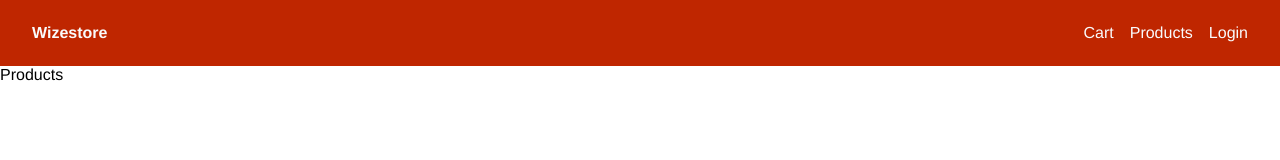
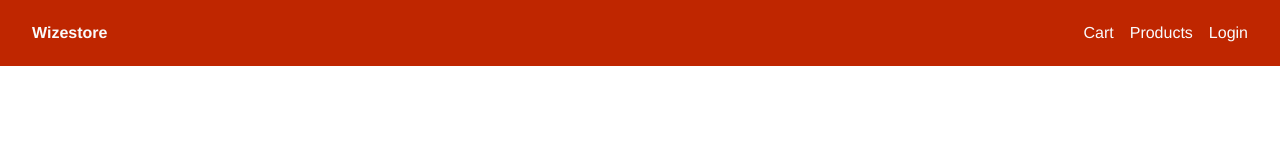
Before and after one commit to wizelineacademy/react-redux-bootcamp-q2, a React (Create React App) app: page /products in a window 1280 px wide. Shown: the top 160 px of the page. Built offline with nearby package versions, Linux system fonts and the light colour scheme.

Commit message:
refactor/ simplify component to render in route

```diff
--- a/src/routes/AppRouter.js
+++ b/src/routes/AppRouter.js
@@ -1,28 +1,22 @@
-import React from 'react';
-import {BrowserRouter as Router, Switch, Route} from 'react-router-dom';
-import {Products} from '../pages/Products';
-import {Cart} from '../pages/Cart';
-import {Home} from '../pages/Home';
-import {Header} from '../components/Header';
-import { Login } from '../pages/Login';
+import React from "react";
+import { BrowserRouter as Router, Switch, Route } from "react-router-dom";
+
+import { Header } from "../components/Header";
+
+import { Products } from "../pages/Products";
+import { Cart } from "../pages/Cart";
+import { Home } from "../pages/Home";
+import { Login } from "../pages/Login";
 
 export const AppRouter = () => {
   return (
     <Router>
       <Header />
       <Switch>
-        <Route exact path='/'>
-          <Home />
-        </Route>
-        <Route path='/products'>
-          <Products />
-        </Route>
-        <Route path='/cart'>
-          <Cart />
-        </Route>
-        <Route path='/login'>
-          <Login />
-        </Route>
+        <Route exact path="/" element={<Home />} />
+        <Route path="/products" element={<Products />} />
+        <Route path="/cart" element={<Cart />} />
+        <Route path="/login" element={<Login />} />
       </Switch>
     </Router>
   );
```
